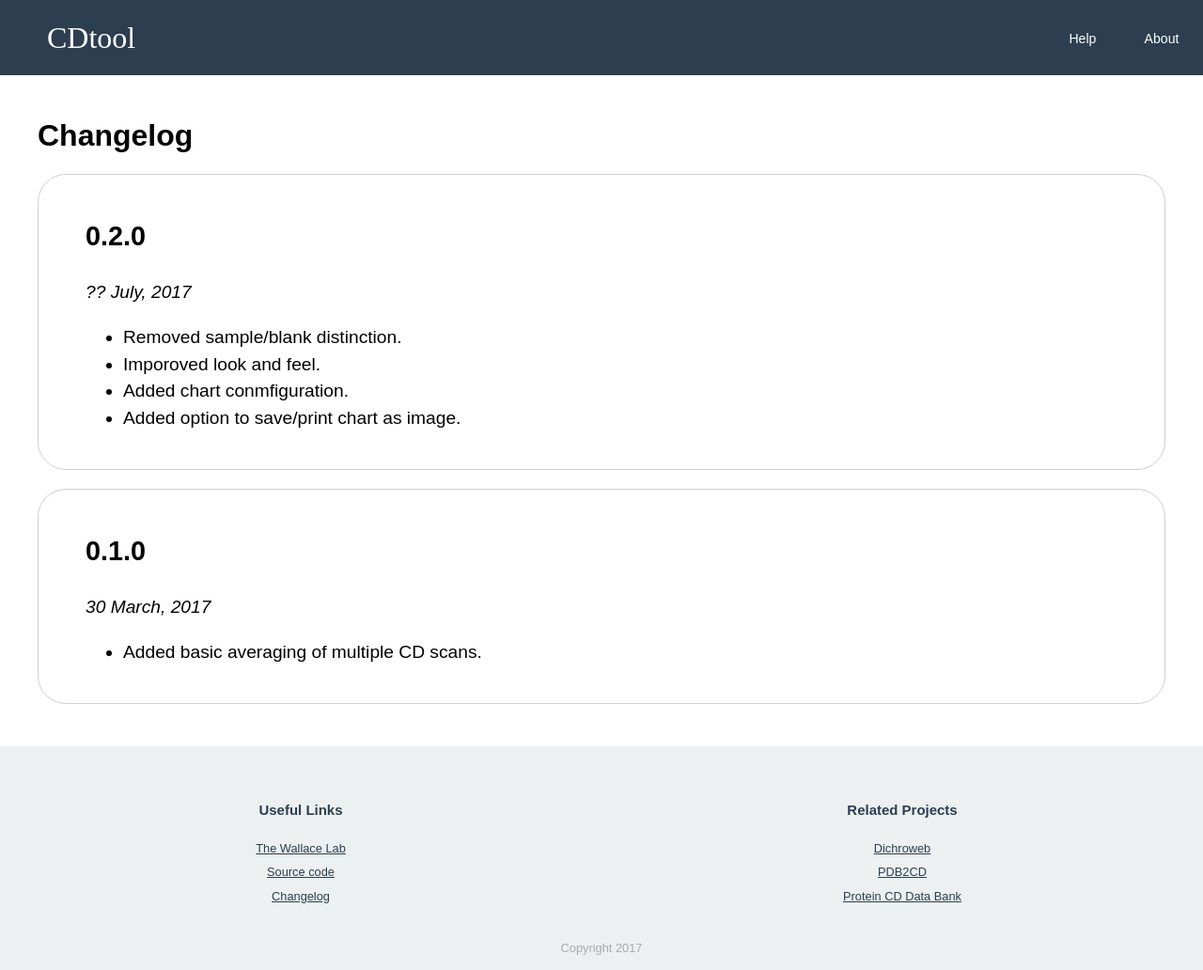
After one commit to samirelanduk/CDtool, a Django app: template home/templates/changelog.html in a window 1280 px wide. The commit adds this page. Shown: the whole page at 94% size. Run offline with Django 3.2, Linux system fonts and the light colour scheme; the template is opened without the code that fills it, so the values that code supplies are empty; some web fonts are replaced.

Commit message:
Add changelog

```diff
--- a/cdtool/static/css/main.css
+++ b/cdtool/static/css/main.css
@@ -17,6 +17,11 @@ header {
   display: inline-block;
   font-family: "Baloo";
   margin: 0px;
+}
+
+#logo a {
+  color: inherit;
+  text-decoration: inherit;
 }
 
 nav {
--- a/cdtool/templates/base.html
+++ b/cdtool/templates/base.html
@@ -18,7 +18,7 @@
 </head>
 
 <body>
-  <header><div id="logo">CDtool</div><div id="menu-icon">&#9776;</div></header>
+  <header><div id="logo"><a href="/">CDtool</a></div><div id="menu-icon">&#9776;</div></header>
   <nav><ul>
     <li>Help</li><li>About</li>
   </ul></nav>
--- a/cdtool/urls.py
+++ b/cdtool/urls.py
@@ -14,7 +14,9 @@ Including another URLconf
 """
 from django.conf.urls import include, url
 from cdcrunch.views import tool_page
+import home.views as home_views
 
 urlpatterns = [
+ url(r"^changelog/$", home_views.changelog_page, name="changelog_page"),
  url(r"^$", tool_page, name="tool_page")
 ]
--- /dev/null
+++ b/home/static/css/home.css
@@ -0,0 +1,17 @@
+.release {
+  border: 1.25px solid #D0D0D0;
+  padding: 20px 50px;
+  border-radius: 30px;
+  margin-bottom: 20px;
+  line-height: 1.5;
+  font-size: 120%;
+}
+
+.release h2 a {
+  color: inherit;
+  text-decoration: inherit;
+}
+
+.release-date {
+  font-style: italic;
+}
--- /dev/null
+++ b/home/templates/changelog.html
@@ -0,0 +1,35 @@
+{% extends "base.html" %}
+
+{% block title %}Changelog{% endblock %}
+
+{% block css %}
+<link rel="stylesheet" type="text/css" href="/static/css/home.css">
+{% endblock %}
+
+{% block js %}
+{% endblock %}
+
+{% block main %}
+<h1>Changelog</h1>
+
+<div class="release">
+  <h2><a href="https://github.com/samirelanduk/CDtool/tree/v0.2"
+     target="_blank">0.2.0</a></h2>
+  <div class="release-date">?? July, 2017</div>
+  <ul>
+    <li>Removed sample/blank distinction.</li>
+    <li>Imporoved look and feel.</li>
+    <li>Added chart conmfiguration.</li>
+    <li>Added option to save/print chart as image.</li>
+  </ul>
+</div>
+
+<div class="release">
+  <h2><a href="https://github.com/samirelanduk/CDtool/tree/v0.1"
+     target="_blank">0.1.0</a></h2>
+  <div class="release-date">30 March, 2017</div>
+  <ul>
+    <li>Added basic averaging of multiple CD scans.</li>
+  </ul>
+</div>
+{% endblock %}
--- a/home/views.py
+++ b/home/views.py
@@ -1,3 +1,5 @@
 from django.shortcuts import render
 
 # Create your views here.
+def changelog_page(request):
+    return render(request, "changelog.html")
```
Also changed, not shown: ftests/test_basic_site.py (+34 -1 lines), home/tests/test_urls.py (added, +7 -0 lines), home/tests/test_views.py (added, +7 -0 lines).
